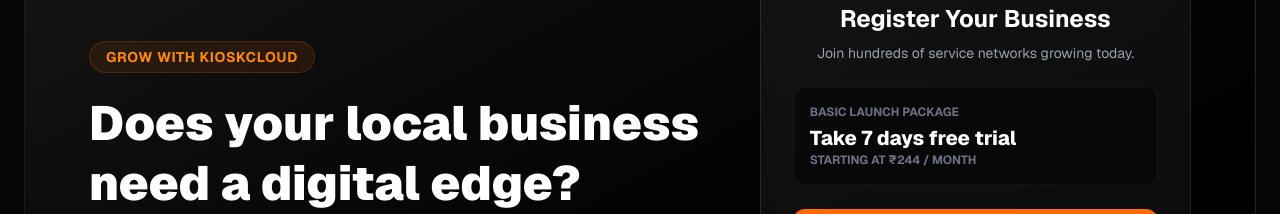
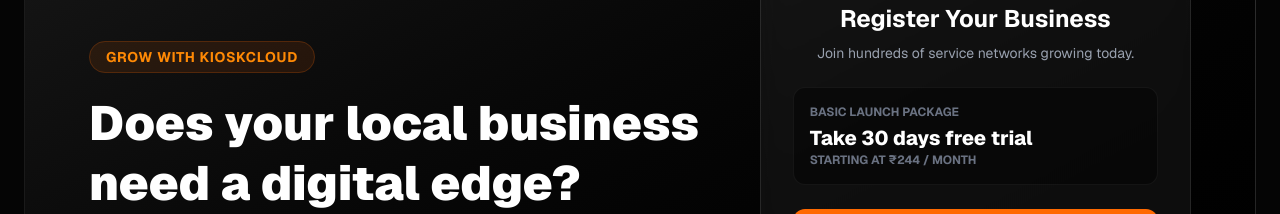
Before and after one commit to satyam-hi/kiosk-cloud, a Next.js app: page / in a window 1280 px wide. Shown: the part 2800-3014 px from the top of the page. Built offline with nearby package versions, Linux system fonts and the light colour scheme.

Commit message:
trail days 30

```diff
--- a/app/page.tsx
+++ b/app/page.tsx
@@ -203,7 +203,7 @@
             <div className="space-y-4 mb-6 text-left">
               <div className="p-4 bg-black/40 rounded-xl border border-white/5">
                 <p className="text-xs text-gray-500 font-bold uppercase">Basic Launch Package</p>
-                <p className="text-xl font-extrabold text-white mt-1">Take 7 days free trial</p>
+                <p className="text-xl font-extrabold text-white mt-1">Take 30 days free trial</p>
                 <p className="text-xs text-gray-500 font-bold uppercase">Starting at ₹244 / Month</p>
 
               </div>
```
